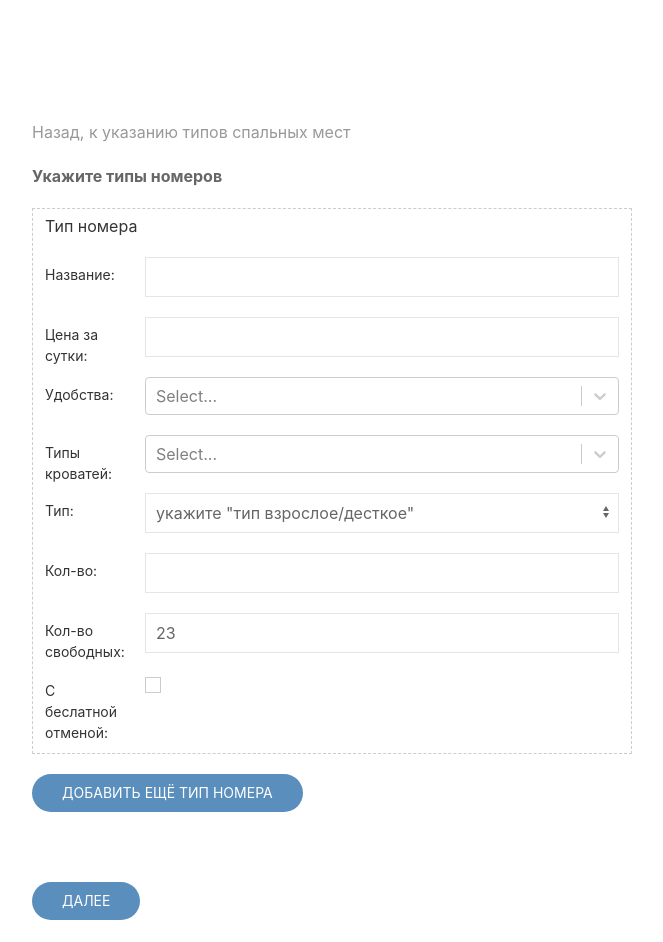
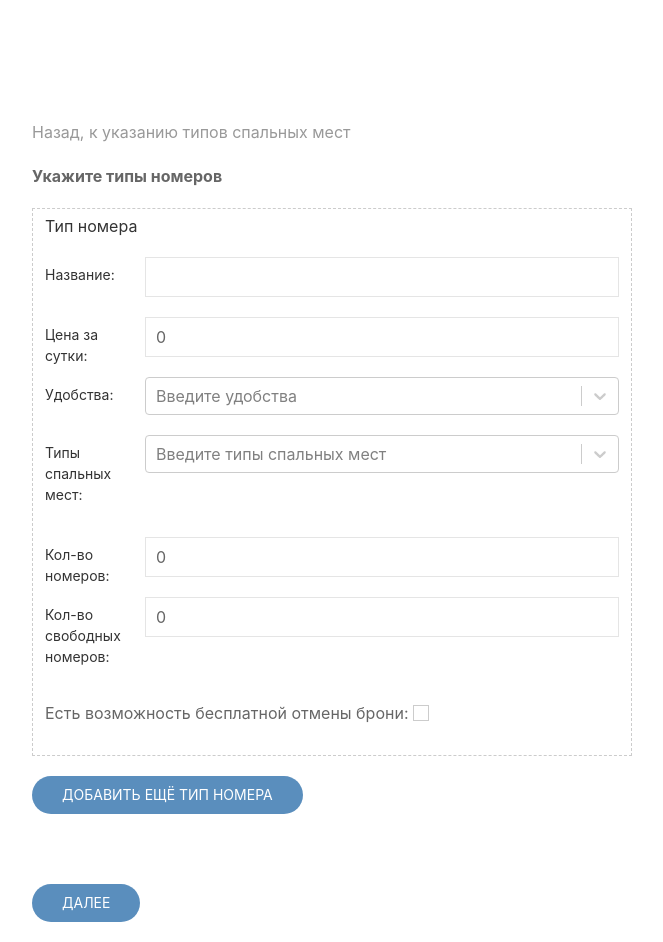
Before and after one commit to GregorySysoev/diplom, a React (Create React App) app: page /number in a window 1280 px wide. Shown: the whole page, without its empty margins (8-671 px from the left). Built offline with nearby package versions, Linux system fonts and the light colour scheme.

Commit message:
[hotel-room-type] Поправить инпуты (TODO: сделать выбор кроватей с количеством)

```diff
--- a/src/components/HotelEntry/HotelEntry.js
+++ b/src/components/HotelEntry/HotelEntry.js
@@ -1,24 +1,9 @@
 import React from "react"
 import './hotelEntry.sass'
 import PhotoUploader from "./PhotoUploader";
-import Select from 'react-select'
 import CreatableSelect from 'react-select/creatable';
 import PhoneInput from 'react-phone-input-2'
 import 'react-phone-input-2/lib/style.css'
-
-const facilities = [
-	{ id: 1, name: 'Бесплатный Wi-Fi' },
-	{ id: 2, name: 'Номера для некурящих' },
-	{ id: 3, name: 'Терраса' },
-	{ id: 4, name: 'Отопление' },
-	{ id: 5, name: 'Лифт' },
-	{ id: 6, name: 'Кондиционер' },
-	{ id: 7, name: 'Парковка' },
-	{ id: 8, name: 'Трансфер от/до аэропорта' },
-	{ id: 9, name: 'Семейные номера' },
-	{ id: 10, name: 'Кофеварка/чайник во всех номерах' },
-	{ id: 11, name: 'Круглосуточная стойка регистрации' },
-];
 
 const regions = [
 	{ id: 1, name: "Республика Адыгея" },
@@ -283,19 +268,6 @@ export default class HotelEntry extends React.Component {
 								</div>
 							</div>
 							<div className="uk-margin">
-								<label className="uk-form-label" htmlFor="service-name">Удобства: </label>
-								<div className="uk-form-controls">
-									<Select
-										isMulti
-										placeholder="Введите удобства"
-										options={facilities.sort(nameComparator).map(f => ({
-											value: f.id,
-											label: f.name,
-										}))}
-									/>
-								</div>
-							</div>
-							<div className="uk-margin">
 								<label className="uk-form-label" htmlFor="service-name">Важные места: </label>
 								<div className="uk-form-controls">
 									<CreatableSelect
--- a/src/components/TypeOfNumber/TypeOfNumber.js
+++ b/src/components/TypeOfNumber/TypeOfNumber.js
@@ -1,19 +1,144 @@
 import React, { Component } from 'react'
 import Button from "../Button"
-import Header from '../Header'
 import Select from 'react-select'
-import CreatableSelect from 'react-select/creatable';
+import * as bedType from '../Bed/types'
 
 const facilities = [
-    { value: 'chocolate', label: 'Wi-fi' },
-    { value: 'strawberry', label: 'Телефон' },
-    { value: 'vanilla', label: 'Кондиционер' }
-]
-const bedTypes = [
-    { value: 'chocolate', label: 'Одноместная взрослая' },
-    { value: 'strawberry', label: 'Одноместная детская' },
-    { value: 'vanilla', label: 'Двухместная взрослая' },
+    { id: 1, name: 'Бесплатный Wi-Fi' },
+    { id: 2, name: 'Номера для некурящих' },
+    { id: 3, name: 'Терраса' },
+    { id: 4, name: 'Отопление' },
+    { id: 5, name: 'Лифт' },
+    { id: 6, name: 'Кондиционер' },
+    { id: 7, name: 'Парковка' },
+    { id: 8, name: 'Трансфер от/до аэропорта' },
+    { id: 9, name: 'Семейные номера' },
+    { id: 10, name: 'Кофеварка/чайник во всех номерах' },
+    { id: 11, name: 'Круглосуточная стойка регистрации' },
 ];
+
+const predefinedBeds = [
+    {
+        id: 1,
+        name: 'Двухспальная кровать',
+        type: bedType.ADULT,
+        adultCapacity: 2,
+        kidCapacity: 2,
+    },
+    {
+        id: 2,
+        name: 'Односпальная кровать',
+        type: bedType.ADULT,
+        adultCapacity: 1,
+        kidCapacity: 1,
+    },
+    {
+        id: 3,
+        name: 'Детская кровать',
+        type: bedType.KID,
+        adultCapacity: 0,
+        kidCapacity: 1,
+    },
+];
+
+const enteredBeds = [
+    {
+        id: 4,
+        name: 'Очень большая двуспальная кровать',
+        type: bedType.ADULT,
+        adultCapacity: 2,
+        kidCapacity: 3,
+    },
+];
+
+const nameComparator = (a, b) => {
+    if (a.name < b.name) {
+        return -1;
+    }
+    if (a.name > b.name) {
+        return 1;
+    }
+    // a must be equal to b
+    return 0;
+};
+
+const mapBedToString = bed => {
+    function getNoun(number, one, two, five) {
+        let n = Math.abs(number);
+        n %= 100;
+        if (n >= 5 && n <= 20) {
+            return five;
+        }
+        n %= 10;
+        if (n === 1) {
+            return one;
+        }
+        if (n >= 2 && n <= 4) {
+            return two;
+        }
+        return five;
+    }
+
+    let typeString = '';
+    if (bed.type === bedType.ADULT) {
+        typeString = 'взрослое';
+    } else if (bed.type === bedType.KID) {
+        typeString = 'детское'
+    }
+    const adultCapacitySuffix = getNoun(bed.adultCapacity, 'взрослый', 'взрослых', 'взрослых');
+    const kidCapacitySuffix = getNoun(bed.kidCapacity, 'ребёнок', 'детей', 'детей');
+
+    const adultString = bed.type === bedType.ADULT
+        ? `${bed.adultCapacity} ${adultCapacitySuffix},`
+        : '';
+
+    return `${bed.name} (${typeString}, вместимость: ${adultString} ${bed.kidCapacity} ${kidCapacitySuffix})`;
+};
+
+const groupedBeds = [
+    {
+        label: 'Спальные места, введённые вами',
+        options: enteredBeds
+            .sort(nameComparator)
+            .map(b => ({
+                value: b.id,
+                label: mapBedToString(b),
+            })),
+    },
+    {
+        label: 'Предопределённые спальные места',
+        options: predefinedBeds
+            .sort(nameComparator)
+            .map(b => ({
+                value: b.id,
+                label: mapBedToString(b),
+            })),
+    },
+];
+
+const groupStyles = {
+    display: 'flex',
+    alignItems: 'center',
+    justifyContent: 'space-between',
+};
+const groupBadgeStyles = {
+    backgroundColor: '#EBECF0',
+    borderRadius: '2em',
+    color: '#172B4D',
+    display: 'inline-block',
+    fontSize: 12,
+    fontWeight: 'normal',
+    lineHeight: '1',
+    minWidth: 1,
+    padding: '0.16666666666667em 0.5em',
+    textAlign: 'center',
+};
+const formatGroupLabel = data => (
+    <div style={groupStyles}>
+        <span>{data.label}</span>
+        <span style={groupBadgeStyles}>{data.options.length}</span>
+    </div>
+);
 
 export default class Bed extends Component {
     constructor(props) {
@@ -68,7 +193,7 @@ export default class Bed extends Component {
             <div>
                 <div className="uk-container uk-margin-top uk-margin-bottom">
                     <div className="uk-margin-top uk-margin-bottom">
-                        <a className="uk-link-muted" href="/service/new">Назад, к указанию типов спальных мест</a>
+                        <a className="uk-link-muted" href="/bed">Назад, к указанию типов спальных мест</a>
                     </div>
                     <div>
                         <p className="uk-text-bold">Укажите типы номеров</p>
@@ -89,10 +214,10 @@ export default class Bed extends Component {
                                         )}
                                     </div>
                                     <div className="uk-margin">
-                                        <label className="uk-form-label" htmlFor="service-name">Название: </label>
+                                        <label className="uk-form-label" htmlFor="name">Название: </label>
                                         <div className="uk-form-controls">
                                             <input className="uk-input"
-                                                id="service-name"
+                                                id="name"
                                                 type="text"
                                                 name="name"
                                                 autoComplete="off"
@@ -101,79 +226,79 @@ export default class Bed extends Component {
                                         </div>
                                     </div>
                                     <div className="uk-margin">
-                                        <label className="uk-form-label" htmlFor="service-name">Цена за сутки: </label>
+                                        <label className="uk-form-label" htmlFor="price">Цена за сутки: </label>
                                         <div className="uk-form-controls">
                                             <input className="uk-input"
-                                                id="service-name"
-                                                type="text"
-                                                name="name"
+                                                id="price"
+                                                type="number"
+                                                min={0}
+                                                step={1}
+                                                defaultValue={0}
+                                                name="price"
                                                 autoComplete="off"
                                                 onChange={this.handleChange}
                                                 placeholder="" />
                                         </div>
                                     </div>
                                     <div className="uk-margin">
-                                        <label className="uk-form-label" htmlFor="service-name">Удобства: </label>
+                                        <label className="uk-form-label">Удобства: </label>
                                         <div className="uk-form-controls">
                                             <Select
                                                 isMulti
-                                                options={facilities}
+                                                placeholder="Введите удобства"
+                                                noOptionsMessage={() => 'Такого удобства не найдено'}
+                                                options={facilities.sort(nameComparator).map(f => ({
+                                                    value: f.id,
+                                                    label: f.name,
+                                                }))}
                                             />
                                         </div>
                                     </div>
                                     <div className="uk-margin">
-                                        <label className="uk-form-label" htmlFor="service-name">Типы кроватей: </label>
+                                        <label className="uk-form-label">Типы спальных мест: </label>
                                         <div className="uk-form-controls">
                                             <Select
-                                                isMulti
-                                                options={bedTypes}
+                                                options={groupedBeds}
+                                                formatGroupLabel={formatGroupLabel}
+                                                placeholder="Введите типы спальных мест"
+                                                noOptionsMessage={() => 'Такого типа спального места не найдено'}
                                             />
                                         </div>
                                     </div>
-
+                                    <br />
                                     <div className="uk-margin">
-                                        <label className="uk-form-label" htmlFor="service-category">Тип: </label>
-                                        <div className="uk-form-controls">
-                                            <select className="uk-select"
-                                                id="service-category"
-                                                name="category"
-                                                onChange={this.handleChange}>
-                                                <option disabled selected hidden value="">укажите "тип взрослое/десткое"</option>
-                                                <option value="0">Взрослое</option>
-                                                <option value="1">Детское</option>
-                                            </select>
-                                        </div>
-                                    </div>
-                                    <div className="uk-margin">
-                                        <label className="uk-form-label" htmlFor="service-name">Кол-во: </label>
+                                        <label className="uk-form-label" htmlFor="roomsCount">Кол-во номеров: </label>
                                         <div className="uk-form-controls">
                                             <input className="uk-input"
-                                                id="service-name"
-                                                type="text"
-                                                name="name"
+                                                id="roomsCount"
+                                                type="number"
+                                                min={0}
+                                                step={1}
+                                                defaultValue={0}
+                                                name="roomsCount"
                                                 autoComplete="off"
                                                 onChange={this.handleChange}
                                                 placeholder="" />
                                         </div>
                                     </div>
                                     <div className="uk-margin">
-                                        <label className="uk-form-label" htmlFor="service-category">Кол-во свободных: </label>
+                                        <label className="uk-form-label" htmlFor="availableRoomsCount">Кол-во свободных номеров: </label>
                                         <div className="uk-form-controls">
                                             <input className="uk-input"
-                                                name="endHour"
-                                                value={range.endHour}
-                                                onChange={event => this.handleChange(range.id, event.target.name, +event.target.value)}
+                                                id="availableRoomsCount"
+                                                name="availableRoomsCount"
                                                 type="number"
+                                                min={0}
                                                 step={1}
-                                                min={0}
-                                                max={23} />
+                                                defaultValue={0} />
                                         </div>
                                     </div>
+                                    <br />
                                     <div className="uk-margin">
-                                        <label className="uk-form-label" htmlFor="service-category">C беслатной отменой: </label>
-                                        <div className="uk-form-controls">
-                                            <input class="uk-checkbox" type="checkbox"></input>
-                                        </div>
+                                        <label htmlFor="withFreeCancellation">
+                                            Есть возможность бесплатной отмены брони:
+                                        </label>
+                                        {' '}<input id="withFreeCancellation" className="uk-checkbox" type="checkbox" />
                                     </div>
                                 </fieldset>
                             </div>
```
